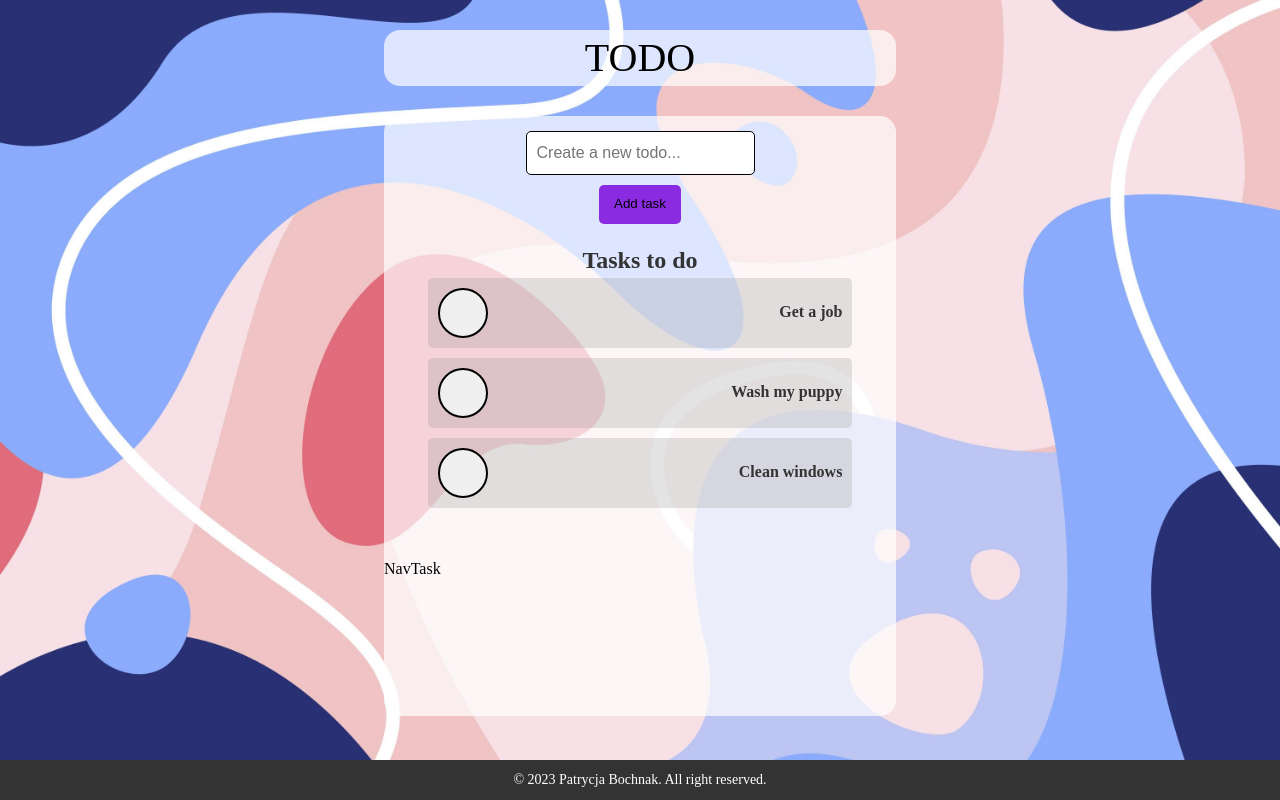
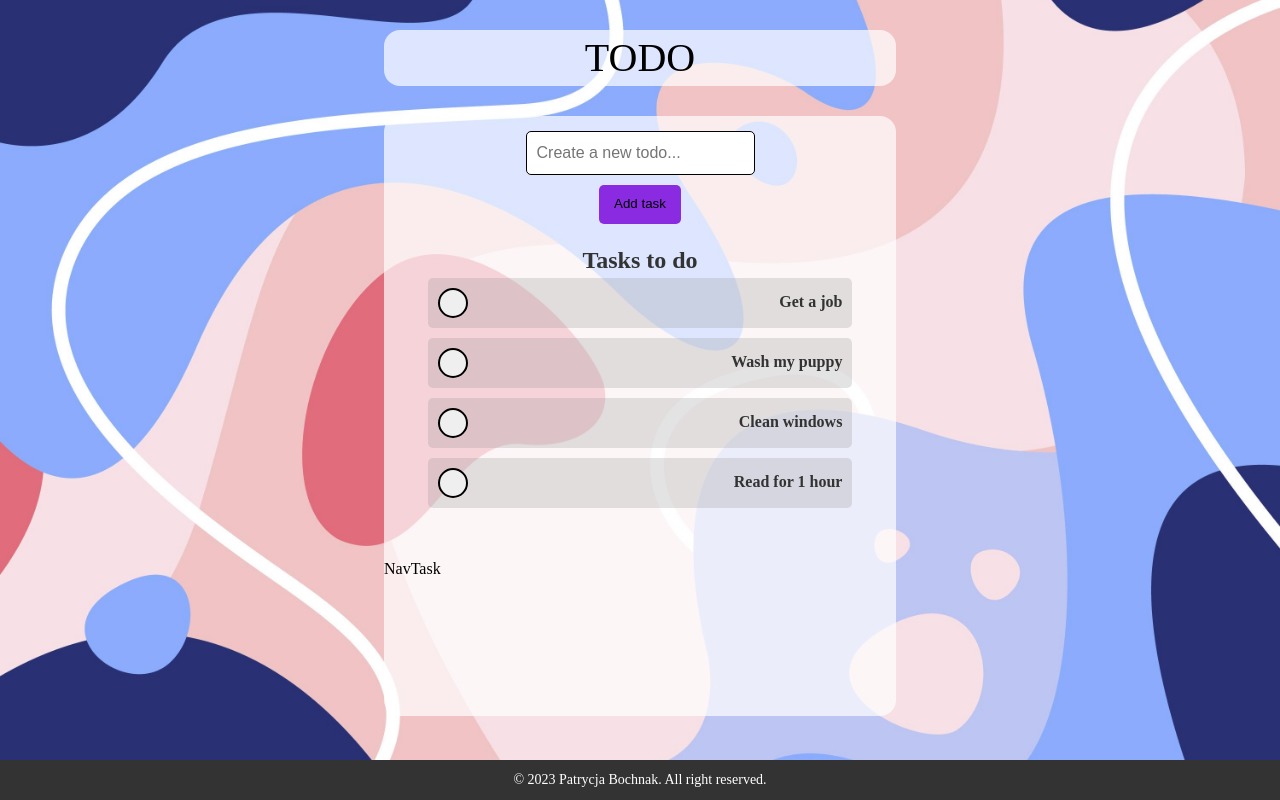
Before and after one commit to PatrycjaBochnak/TODO-app, a React (Create React App) app: page / in a window 1280 px wide. Built offline with nearby package versions, Linux system fonts and the light colour scheme.

Commit message:
style: buttons

```diff
--- a/src/components/App.js
+++ b/src/components/App.js
@@ -27,6 +27,14 @@ class App extends Component {
       {
         id: 2,
         text: "Clean windows",
+        date: "2024-05-05",
+        important: false,
+        active: true,
+        finishDate: null,
+      },
+      {
+        id: 3,
+        text: "Read for 1 hour",
         date: "2024-05-05",
         important: false,
         active: true,
--- a/src/styles/Task.css
+++ b/src/styles/Task.css
@@ -21,8 +21,8 @@
 }
 
 .task-container button {
-    width: 50px;
-    height: 50px;
+    width: 30px;
+    height: 30px;
     border: 2px solid black;
     border-radius: 50%;
     color: rgba(150, 150, 150, 0.272);
--- a/src/styles/TaskList.css
+++ b/src/styles/TaskList.css
@@ -1,5 +1,4 @@
 .tasks-list {
-    position: relative;
     display: flex;
     flex-direction: column;
     align-items: center;
@@ -11,7 +10,6 @@
     justify-content: center;
     color: #333;
 }
-
 .active-tasks,
 .done {
     width: 90%;
```
